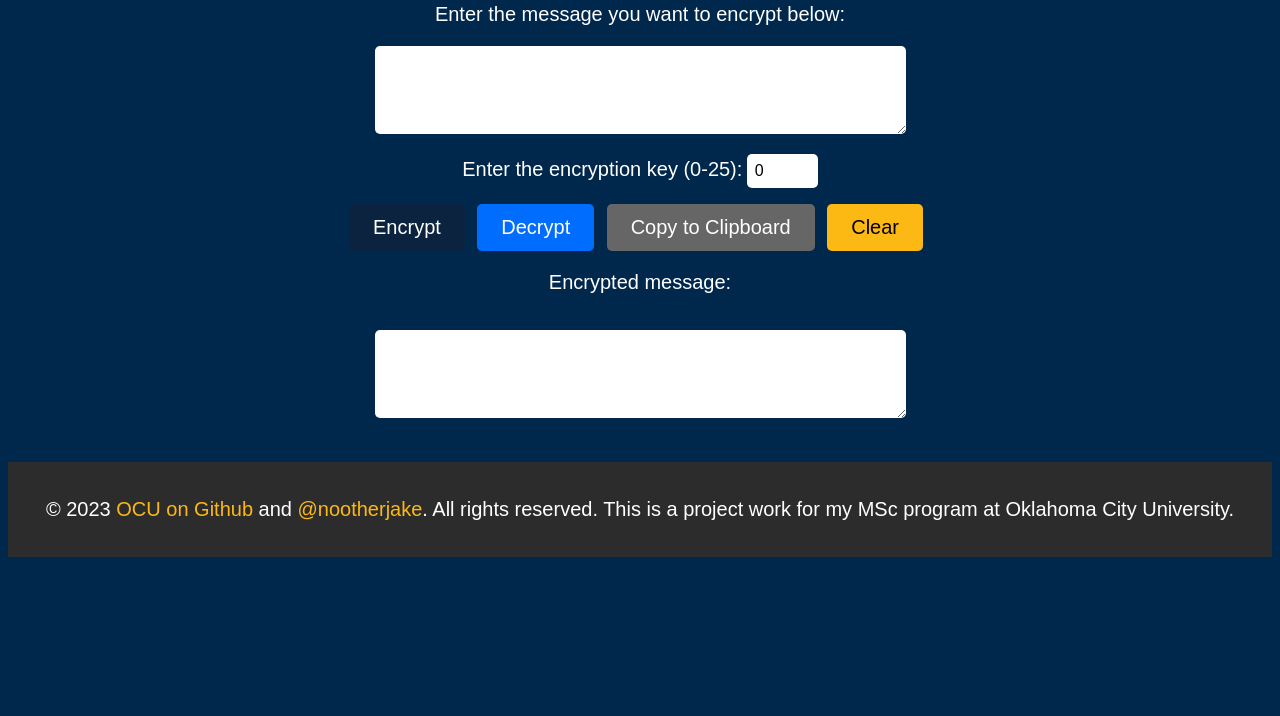
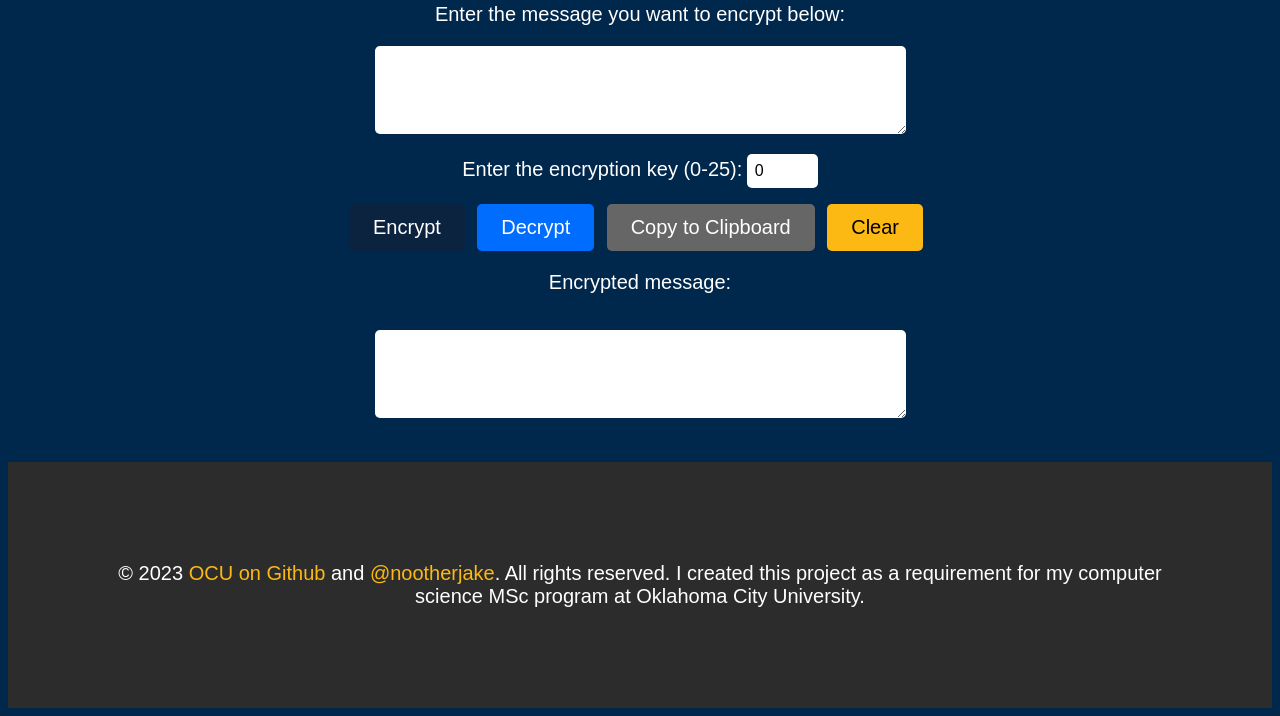
Before and after one commit to Oklahoma-City-University/ocu-msproject-Caesars-Cipher-Chrome-and-Edge-Plugin, a browser extension: page index.html in a window 1280 px wide. Shown: the part 103-819 px from the top of the page. Drawn offline with Linux system fonts and the light colour scheme.

Commit message:
Update index.html
Updated footer credits

Signed-off-by: Jake Adebayo <skyhy.net@gmail.com>

```diff
--- a/index.html
+++ b/index.html
@@ -74,7 +74,7 @@ button:hover {
 footer {
   background-color: #2C2C2C;
   color: #FFFFFF;
-  padding: 16px;
+  padding: 80px;
   text-align: center;
   margin-top: 24px; /* add top margin for spacing */
 }
@@ -156,7 +156,7 @@ footer a:hover {
     });
   </script>
   <footer>
-  <p>&copy; 2023 <a href="https://github.com/Oklahoma-City-University/Caesars-Cipher-Tool-for-Chrome-and-Edge"> OCU on Github</a> and <a href="https://nootherjake.com"> @nootherjake</a>. All rights reserved. This is a project work for my MSc program at Oklahoma City University.</p>
+  <p>&copy; 2023 <a href="https://github.com/Oklahoma-City-University/Caesars-Cipher-Tool-for-Chrome-and-Edge"> OCU on Github</a> and <a href="https://nootherjake.com"> @nootherjake</a>. All rights reserved. I created this project as a requirement for my computer science MSc program at Oklahoma City University.</p>
 </footer>
 
 </body>
```
